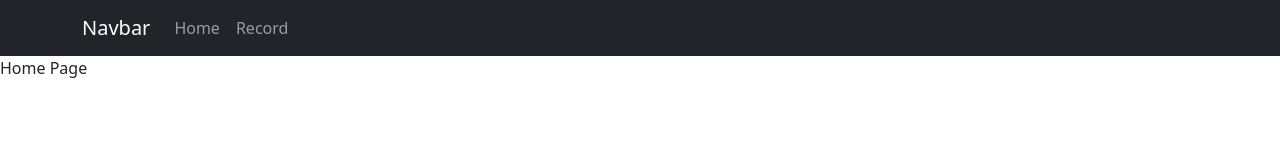
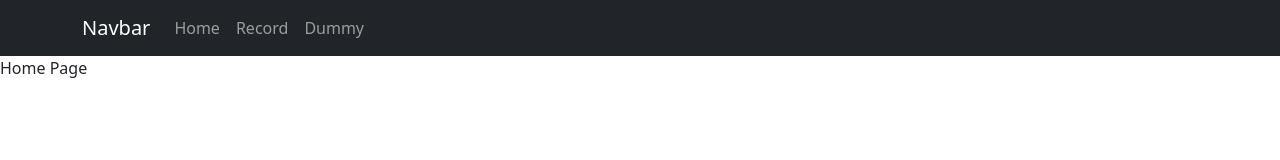
Before and after one commit to burakS-cloud/QRCode-frontend, a React (Create React App) app: page /#/ in a window 1280 px wide. Shown: the top 160 px of the page. Built offline with nearby package versions, Linux system fonts and the light colour scheme.

Commit message:
add dummy text in NavLink

```diff
--- a/src/components/NavbarComp.js
+++ b/src/components/NavbarComp.js
@@ -12,7 +12,7 @@ const NavbarComp = () => {
           <Nav className="me-auto">
             <Nav.Link href="/">Home</Nav.Link>
             <Nav.Link href="/record">Record</Nav.Link>
-            <Nav.Link href="/dummy"></Nav.Link>
+            <Nav.Link href="/dummy">Dummy</Nav.Link>
           </Nav>
         </Container>
       </Navbar>
```
